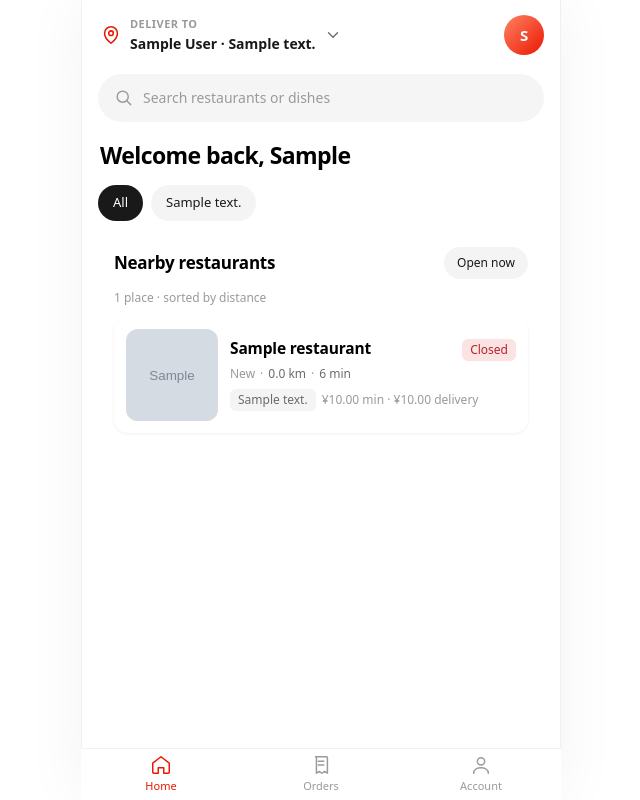
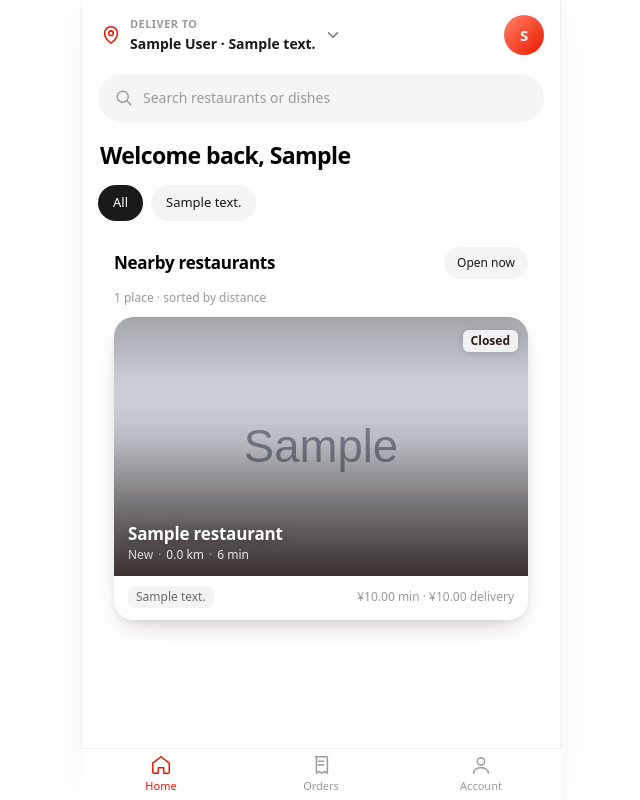
Before and after one commit to LiuZongrun7/xllm, a Flask app: page /customer/ in a window 1280 px wide. Shown: the whole page, without its empty margins (319-959 px from the left). Run offline with Flask 3, Linux system fonts and the light colour scheme; the visitor is signed in with stand-in values (Sample User, id 1); tables that the repository leaves empty hold one stand-in row (values such as "Sample post"); grey boxes marked "Sample" are stand-in pictures.

Commit message:
UI: photos become part of the surface, not a frame in it
Restaurant cards are now full-bleed photo cards with a gradient scrim —
the name sits on the image instead of beside a thumbnail. The restaurant
hero grows to 264px and dissolves into the page with a mask (a white
overlay would leave a grey seam on a warm photo), and the info card floats
over that fade. The rider sign-in photo bleeds to both screen edges. Small
thumbs gain a soft shadow and a hover zoom.

```diff
--- a/server/customer/static/css/customer.css
+++ b/server/customer/static/css/customer.css
@@ -491,10 +495,100 @@ body.c-body {
   border-radius: var(--r-card);
   background: #fff;
   box-shadow: var(--shadow-card);
-  transition: box-shadow .15s ease, transform .15s ease;
+  transition: box-shadow .2s ease, transform .2s ease;
 }
 .c-restcard:hover { box-shadow: 0 4px 16px rgba(0, 0, 0, .09); }
 .c-restcard:active { transform: scale(.995); }
+
+.c-restcard--photo {
+  display: block;
+  padding: 0;
+  overflow: hidden;
+  border-radius: 20px;
+  background: #fff;
+  box-shadow: 0 12px 28px -12px rgba(38, 18, 10, .28), 0 2px 6px rgba(38, 18, 10, .06);
+}
+.c-restcard--photo:hover {
+  box-shadow: 0 18px 38px -14px rgba(38, 18, 10, .34), 0 2px 6px rgba(38, 18, 10, .07);
+  transform: translateY(-1px);
+}
+.c-restcard--photo:active { transform: scale(.994); }
+
+.c-restcard__media {
+  position: relative;
+  display: block;
+  aspect-ratio: 16 / 10;
+  overflow: hidden;
+}
+.c-restcard__media .c-photo {
+  position: absolute;
+  inset: 0;
+  width: 100%;
+  height: 100%;
+  object-fit: cover;
+  opacity: 0;
+  transition: opacity .25s ease, transform .5s cubic-bezier(.2, .7, .3, 1);
+}
+.c-restcard__media .c-photo.is-loaded { opacity: 1; }
+.c-restcard--photo:hover .c-restcard__media .c-photo { transform: scale(1.045); }
+
+/* 没有封面时的兜底：渐变底 + emoji，尺寸按满版给足 */
+.c-restcard__fallback {
+  position: absolute;
+  inset: 0;
+  display: flex;
+  align-items: center;
+  justify-content: center;
+  font-size: 54px;
+}
+
+.c-restcard__scrim {
+  position: absolute;
+  inset: 0;
+  background:
+    linear-gradient(to top,
+      rgba(24, 12, 8, .82) 0%,
+      rgba(24, 12, 8, .52) 26%,
+      rgba(24, 12, 8, .16) 52%,
+      rgba(24, 12, 8, 0) 74%),
+    linear-gradient(to bottom, rgba(24, 12, 8, .26), rgba(24, 12, 8, 0) 34%);
+}
+.c-restcard__badge { position: absolute; top: 10px; right: 10px; }
+.c-restcard__badge .c-chip {
+  background: rgba(255, 255, 255, .82);
+  backdrop-filter: blur(8px);
+  -webkit-backdrop-filter: blur(8px);
+  color: #2B1B14;
+  font-weight: 600;
+  box-shadow: 0 1px 6px rgba(0, 0, 0, .14);
+}
+.c-restcard__caption {
+  position: absolute;
+  left: 14px;
+  right: 14px;
+  bottom: 12px;
+  display: flex;
+  flex-direction: column;
+  gap: 2px;
+  color: #fff;
+}
+.c-restcard__caption .c-restcard__name {
+  font-size: 17px;
+  font-weight: 700;
+  letter-spacing: -.01em;
+  text-shadow: 0 1px 12px rgba(0, 0, 0, .35);
+}
+.c-restcard__caption .c-restcard__meta { color: rgba(255, 255, 255, .88); }
+.c-restcard__caption .c-dot { color: rgba(255, 255, 255, .55); }
+.c-restcard__caption .c-restcard__star svg { color: #FFC24B; }
+.c-restcard__caption .c-restcard__fee { color: rgba(255, 255, 255, .78); }
+.c-restcard__foot {
+  display: flex;
+  align-items: center;
+  justify-content: space-between;
+  gap: 10px;
+  padding: 10px 14px 12px;
+}
 .c-restcard__main { flex: 1; min-width: 0; display: flex; flex-direction: column; gap: 4px; justify-content: center; }
 .c-restcard__top { display: flex; align-items: flex-start; justify-content: space-between; gap: 8px; }
 .c-restcard__name { font-size: 15.5px; font-weight: 700; letter-spacing: -.01em; line-height: 1.25; }
--- a/server/customer/static/js/customer.js
+++ b/server/customer/static/js/customer.js
@@ -347,11 +347,10 @@
     var out = '';
     for (var i = 0; i < (count || 2); i += 1) {
       out += '<div class="c-card c-restcard-skel">' +
-        '<span class="c-skel c-skel--thumb"></span>' +
+        '<span class="c-skel" style="display:block;width:100%;aspect-ratio:16/10;border-radius:14px"></span>' +
         '<div class="c-restcard-skel__body">' +
-        '<span class="c-skel" style="width:62%;height:16px"></span>' +
-        '<span class="c-skel" style="width:82%;height:12px"></span>' +
-        '<span class="c-skel" style="width:44%;height:12px"></span>' +
+        '<span class="c-skel" style="width:56%;height:16px"></span>' +
+        '<span class="c-skel" style="width:38%;height:12px"></span>' +
         '</div></div>';
     }
     return out;
@@ -587,20 +586,31 @@
       : '<span><span class="c-restcard__star" aria-hidden="true">' + ICON.starTiny + '</span> ' +
         Number(card.rating).toFixed(1) + '</span>' + (card.review_count ?
         '<span class="c-restcard__fee">(' + card.review_count + ')</span>' : '');
-    return '<a class="c-restcard" href="/customer/restaurant/' + card.id + '">' +
-      '<span class="c-thumb c-thumb--lg" style="background:' + restaurantTint(card.id) + '">' +
-        photoOrEmoji(card.cover_url, card.emoji) + '</span>' +
-      '<span class="c-restcard__main">' +
-        '<span class="c-restcard__top"><span class="c-restcard__name">' + esc(card.name) + '</span>' +
-          restaurantStateChip(card) + '</span>' +
-        '<span class="c-restcard__meta">' + rating +
-          '<span class="c-dot">\u00B7</span><span>' + esc(distance) + '</span>' +
-          '<span class="c-dot">\u00B7</span><span>' + (card.eta_minutes || 25) + ' min</span></span>' +
-        '<span class="c-restcard__tags">' +
-          '<span class="c-chip c-chip--neutral">' + esc(card.cuisine || 'Food') + '</span>' +
-          '<span class="c-restcard__fee num">' + money(card.min_order_amount) + ' min \u00B7 ' +
-            money(card.delivery_fee) + ' delivery</span>' +
+    /* 卡片是"图满版 + 底部渐变压字"：
+       店名压在照片下缘的渐变上，价格和菜系留在白色页脚 ——
+       照片不再是贴在卡片左边的一个小方块，整张卡就是那张图。 */
+    var media = card.cover_url
+      ? '<img class="c-photo" src="' + esc(card.cover_url) + '" alt="" loading="lazy" ' +
+        'decoding="async" onload="this.classList.add(\'is-loaded\')" onerror="this.remove()">'
+      : '<span class="c-restcard__fallback" aria-hidden="true">' +
+        esc(card.emoji || '\uD83C\uDF7D\uFE0F') + '</span>';
+    return '<a class="c-restcard c-restcard--photo" href="/customer/restaurant/' + card.id + '">' +
+      '<span class="c-restcard__media" style="background:' + restaurantTint(card.id) + '">' +
+        media +
+        '<span class="c-restcard__scrim" aria-hidden="true"></span>' +
+        '<span class="c-restcard__badge">' + restaurantStateChip(card) + '</span>' +
+        '<span class="c-restcard__caption">' +
+          '<span class="c-restcard__name">' + esc(card.name) + '</span>' +
+          '<span class="c-restcard__meta">' + rating +
+            '<span class="c-dot">\u00B7</span><span>' + esc(distance) + '</span>' +
+            '<span class="c-dot">\u00B7</span><span>' + (card.eta_minutes || 25) + ' min</span>' +
+          '</span>' +
         '</span>' +
+      '</span>' +
+      '<span class="c-restcard__foot">' +
+        '<span class="c-chip c-chip--neutral">' + esc(card.cuisine || 'Food') + '</span>' +
+        '<span class="c-restcard__fee num">' + money(card.min_order_amount) + ' min \u00B7 ' +
+          money(card.delivery_fee) + ' delivery</span>' +
       '</span></a>';
   }
 
```
Also changed, not shown: other parts of server/customer/static/css/customer.css (+38 -8 lines), server/rider/static/css/rider.css (+15 -4 lines).
